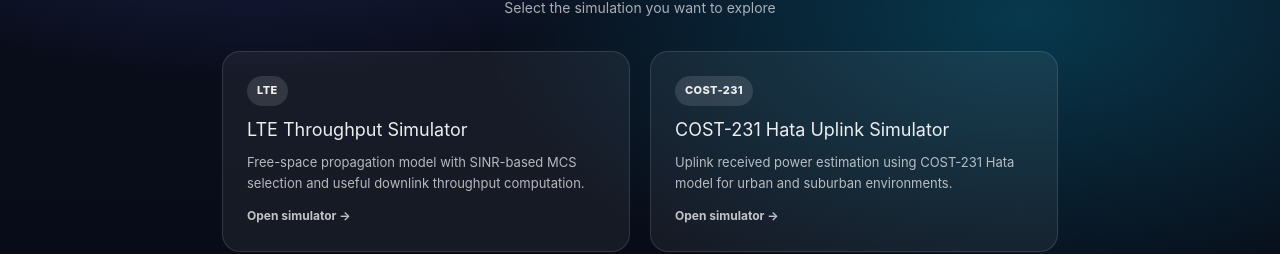
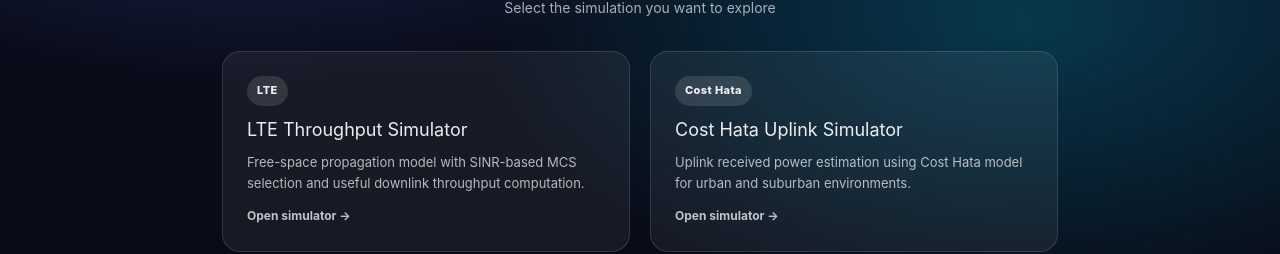
Before and after one commit to arthurkeusch/LTE-Calc, a Vue app in the folder LTE-Calc/: page / in a window 1280 px wide. Shown: the part 353-607 px from the top of the page. Built offline with nearby package versions, Linux system fonts and the light colour scheme.

Commit message:
Correction Cost Hata simulator

```diff
--- a/LTE-Calc/src/views/HomeView.vue
+++ b/LTE-Calc/src/views/HomeView.vue
@@ -32,10 +32,10 @@ function goHata() {
         </div>
 
         <div class="card" @click="goHata">
-          <div class="badge">COST-231</div>
-          <h2>COST-231 Hata Uplink Simulator</h2>
+          <div class="badge">Cost Hata</div>
+          <h2>Cost Hata Uplink Simulator</h2>
           <p>
-            Uplink received power estimation using COST-231 Hata model for
+            Uplink received power estimation using Cost Hata model for
             urban and suburban environments.
           </p>
           <span class="cta">Open simulator →</span>
```
